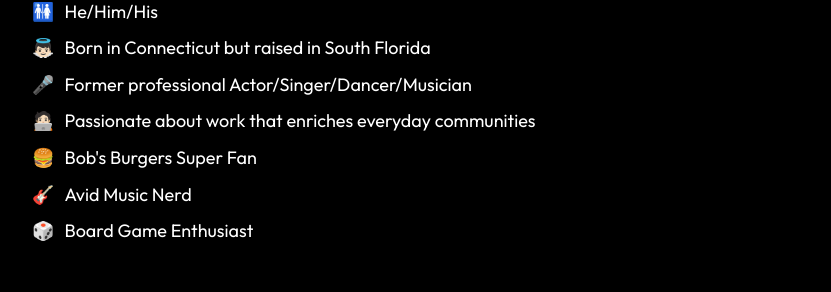
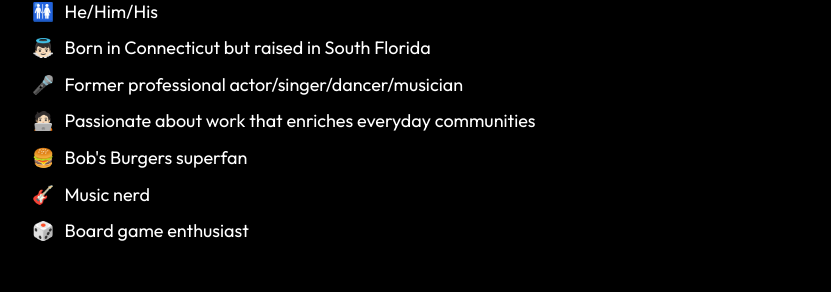
Before and after one commit to Bcdirito/github.bcdirito.io, a React (Create React App) app: page / in a window 1280 px wide. Shown: the part 277-569 px from the top of the page, without its empty margins (224-1055 px from the left). Built offline with nearby package versions, Linux system fonts and the light colour scheme.

Commit message:
code cleanup

```diff
--- a/src/components/about/About.js
+++ b/src/components/about/About.js
@@ -8,11 +8,11 @@ const About = () => (
       <ul className="aboutText">
         <li><span role="img" aria-label="gender">🚻</span>He/Him/His</li>
         <li><span role="img" aria-label="baby">👼🏻</span>Born in Connecticut but raised in South Florida</li>
-        <li><span role="img" aria-label="microphone">🎤</span>Former professional Actor/Singer/Dancer/Musician</li>
+        <li><span role="img" aria-label="microphone">🎤</span>Former professional actor/singer/dancer/musician</li>
         <li><span role="img" aria-label="work">🧑🏻‍💻</span>Passionate about work that enriches everyday communities</li>
-        <li><span role="img" aria-label="burger">🍔</span>Bob's Burgers Super Fan</li>
-        <li><span role="img" aria-label="guitar">🎸</span>Avid Music Nerd</li>
-        <li><span role="img" aria-label="dice">🎲</span>Board Game Enthusiast</li>
+        <li><span role="img" aria-label="burger">🍔</span>Bob's Burgers superfan</li>
+        <li><span role="img" aria-label="guitar">🎸</span>Music nerd</li>
+        <li><span role="img" aria-label="dice">🎲</span>Board game enthusiast</li>
       </ul>
     </div>
   </div>
--- a/src/components/contact/Contact.js
+++ b/src/components/contact/Contact.js
@@ -7,7 +7,7 @@ import profileImg from "../../media/images/nin_photo.jpg"
 
 const Contact = () => (
     <div className="contactContainer">
-        <img src={profileImg} alt="profile" />
+        <img src={profileImg} alt="profile" title="&copy; Matthew Dain"/>
             <div>
                 <h1>Brian DiRito</h1>
                 <p>Software Engineer @Policygenius</p>
@@ -18,7 +18,7 @@ const Contact = () => (
                     <a href="https://github.com/Bcdirito">
                         <FontAwesomeIcon icon={faGithub} />
                     </a>
-                    <a href="https://github.com/Bcdirito">
+                    <a href="https://www.linkedin.com/in/briandirito/">
                         <FontAwesomeIcon icon={faLinkedin} />
                     </a>
                 </div>
```
